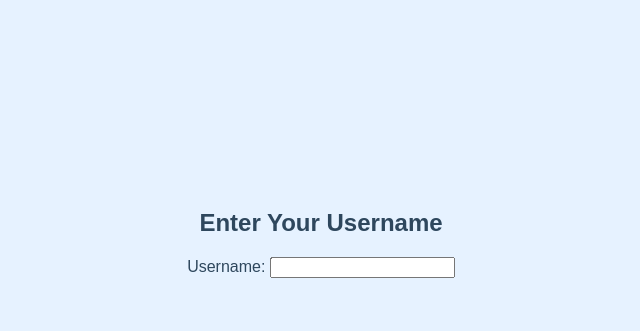
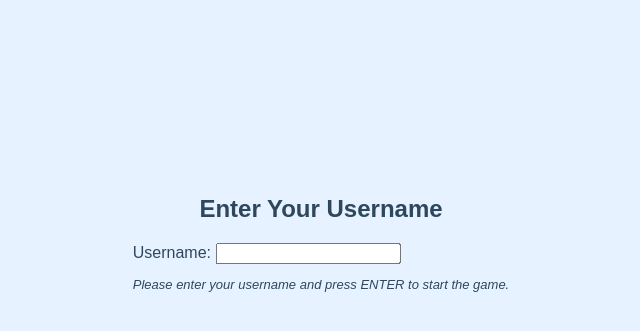
Before and after one commit to alexeykosh/2023-colexification-experiment, a Flask app: page /start in a window 1280 px wide. Shown: the part 168-499 px from the top of the page, without its empty margins (327-967 px from the left). Run offline with Flask 2, Linux system fonts and the light colour scheme; some libraries are stand-ins or nearby versions.

Commit message:
still trying to solve the rooms issue

```diff
--- a/src/app.py
+++ b/src/app.py
@@ -10,9 +10,13 @@ from collections import defaultdict
 from game import Game
 import os
 
+### FLASK SETUP ###
+
 app = Flask(__name__)
 app.config['SECRET_KEY'] = 'fdhjdfkhv!JJJfdsjkkjnsd'
 socketio = SocketIO(app)
+app.config['STIMULI_FOLDER'] = os.path.join('static', 'stimuli')
+app.config['CONTEXT_FOLDER'] = os.path.join('static', 'context')
 
 ### GLOBAL ###
 
@@ -20,13 +24,6 @@ NROUNDS = 20
 queue = []
 experiments = defaultdict(dict)
 experiments_queue = []
-
-### FOLDERS ###
-
-STIMULI_FOLDER = os.path.join('static', 'stimuli')
-app.config['STIMULI_FOLDER'] = STIMULI_FOLDER
-CONTEXT_FOLDER = os.path.join('static', 'context')
-app.config['CONTEXT_FOLDER'] = CONTEXT_FOLDER
 
 ### ROUTES ###
 
@@ -98,14 +95,15 @@ def joined_waiting_room():
     - How to account for randomized stimuli? One way is to have n folders with identical
     filenames and then randomly select one of the folders.
     '''
-    global game
+    # global game
     user = request.cookies.get('user')
     experiment_id = int(request.cookies.get('experiment_id'))
-    game = Game({'T': ['r'], 'C': ['l'], 'S': ['r', 'l']}, rounds=NROUNDS)
     while experiments[experiment_id]['sender'] is None:
         # waiting for receiver to join
         sleep(1)
     else:
+        game = Game({'T': ['r'], 'C': ['l'], 'S': ['r', 'l']}, rounds=NROUNDS)
+        experiments[experiment_id]['game'] = game
         if experiments[experiment_id]['receiver'] == user:
             socketio.emit('redirect', {'url': '/stand_by'}, room=request.sid)
         elif experiments[experiment_id]['sender'] == user:
@@ -116,6 +114,8 @@ def joined_sender():
     global context
     global stimulus
 
+    experiment_id = int(request.cookies.get('experiment_id'))
+    game = experiments[experiment_id]['game']
     stimulus, context = game.generate_sc()
     socketio.emit('stimulus', {'st': os.path.join(app.config['STIMULI_FOLDER'],
                                                   f'{stimulus}-{context}.png')}, room=request.sid)
@@ -134,18 +134,25 @@ def button_pressed(button_id):
     '''
     global word
 
+    user = request.cookies.get('user')
+    experiment_id = int(request.cookies.get('experiment_id'))
+    game = experiments[experiment_id]['game']
+
     button_ids = {1: 'rabu', 2: 'tabudiga'}
     game.log_word(button_ids[button_id])
     word = button_ids[button_id]
-    user = request.cookies.get('user')
     experiment_id = int(request.cookies.get('experiment_id'))
     if experiments[experiment_id]['sender'] == user:
-        print('b')
         socketio.emit('redirect', {'url': '/stand_by'}, room=request.sid)
     socketio.emit('redirect', {'url': '/receiver'}, include_self=False)
 
 @socketio.on('buttonPressedReceiver')
 def button_pressed(button_id):
+    '''
+    To-do:
+
+    - Remove the global variables and put them into the game class.
+    '''
     global stimulus_out
     global old_sender
     global old_receiver
@@ -159,8 +166,9 @@ def button_pressed(button_id):
 
 @socketio.on('joinedResult')
 def joined_result():
+    experiment_id = int(request.cookies.get('experiment_id'))
+    game = experiments[experiment_id]['game']
     try:
-        experiment_id = int(request.cookies.get('experiment_id'))
         user = request.cookies.get('user')
         map_result = {True: 'Correct!', False: 'Incorrect!'}
         result = game.check(stimulus_out=stimulus_out, stimulus=stimulus)
@@ -182,6 +190,8 @@ def joined_result():
 
 @socketio.on('joinedEndGame')
 def joined_endgame():
+    experiment_id = int(request.cookies.get('experiment_id'))
+    game = experiments[experiment_id]['game']
     '''
     To-do:
 
--- a/src/templates/index.html
+++ b/src/templates/index.html
@@ -10,6 +10,7 @@
       <form method="post">
         <label for="nickname">Username:</label>
         <input type="text" id="nickname" name="nickname" required>
+    <div class="top-row">
         <p id="reminder" style="font-size: small; font-style: italic;"></p>
         <!-- <p>Press ENTER to start</p> -->
         <!-- <div class="bottom-row">
@@ -23,6 +24,6 @@
             const reminderText = "Please enter your username and press ENTER to start the game.";
             $('#reminder').text(reminderText);
           }, 500);
-    <div class="top-row">
+      </script>
   </body>
 </html>
```
Also changed, not shown: src/game.py (+7 -0 lines), 1 other file.
